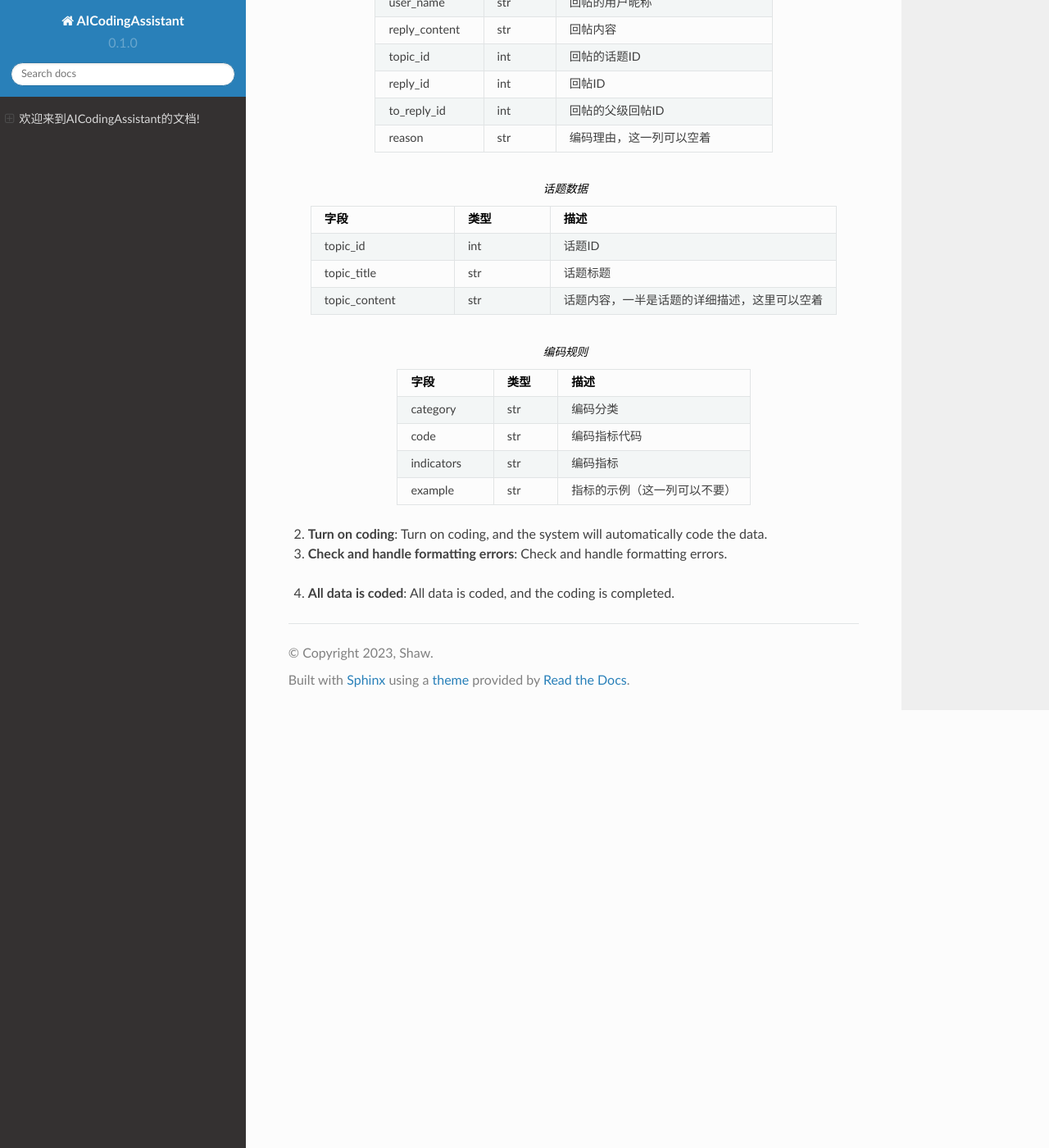
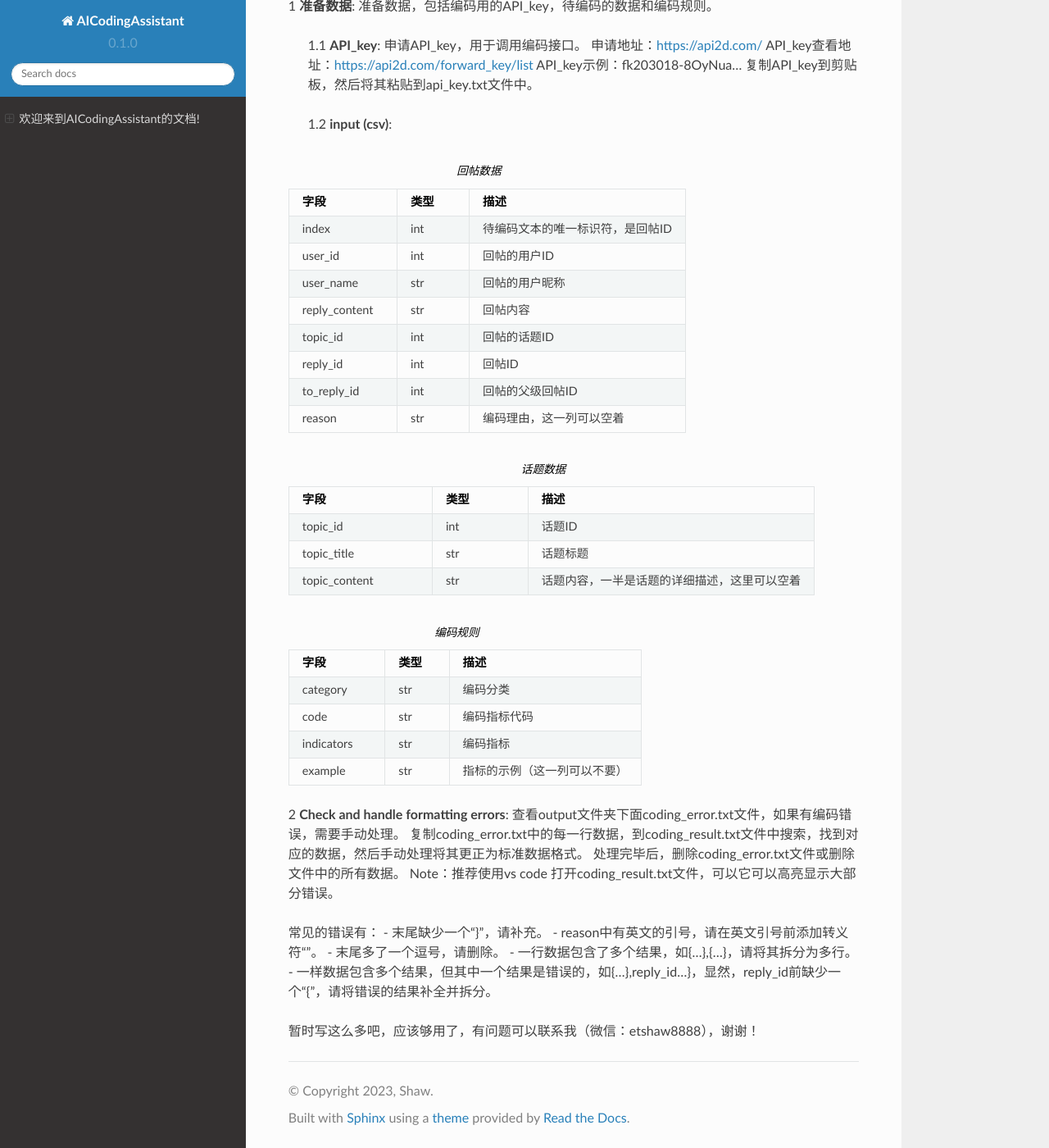
Before and after one commit to etShaw-zh/AICodingAssistant, a Sphinx documentation site: the page built from docs/source/index.rst, in a window 1280 px wide and 1400 px high, scrolled down 1076 px. Shown: the whole window at 82% size. Built offline with Sphinx 7.4.7 and the Read the Docs theme 2.0.0, drawn with Linux system fonts in a browser that asks for light colours; some of the changed text lies outside the part shown.

Commit message:
Update index.rst

```diff
--- a/docs/source/index.rst
+++ b/docs/source/index.rst
@@ -14,6 +14,7 @@
 
    当前项目还在开发中，以后会提供更多的功能，敬请期待。
 
+
 操作流程图
 -----------------
 
@@ -21,16 +22,32 @@
    :alt: Structure
    :align: center
 
-1. **准备数据**:
-   准备数据，包括编码用的API_key，待编码的数据和编码规则。
+项目目录结构
+-----------------
+root
+   |_ api_key.txt
+   |_ coding_scheme
+      |_ coding_scheme.csv
+   |_ input
+      |_ reply.csv
+      |_ topic.csv
+   |_ output
+   |_ AICodingAssistant.exe
+
+1 **准备数据**:
+准备数据，包括编码用的API_key，待编码的数据和编码规则。
 
    1.1 **API_key**:
-       从Open Food Facts申请API_key，用于获取食品数据。
+   申请API_key，用于调用编码接口。
+   申请地址：https://api2d.com/
+   API_key查看地址：https://api2d.com/forward_key/list
+   API_key示例：fk203018-8OyNua...
+   复制API_key到剪贴板，然后将其粘贴到api_key.txt文件中。
 
-   1.2 **待编码的数据**:
+   1.2 **input (csv)**:
 
 .. csv-table:: 回帖数据
-   :align: center
+   :align: left
    :header: "字段", "类型", "描述"
    :widths: 15, 10, 30
 
@@ -44,7 +61,7 @@
    "reason", str, "编码理由，这一列可以空着"
 
 .. csv-table:: 话题数据
-   :align: center
+   :align: left
    :header: "字段", "类型", "描述"
    :widths: 15, 10, 30
 
@@ -53,7 +70,7 @@
    "topic_content", str, "话题内容，一半是话题的详细描述，这里可以空着"
 
 .. csv-table:: 编码规则
-   :align: center
+   :align: left
    :header: "字段", "类型", "描述"
    :widths: 15, 10, 30
 
@@ -62,15 +79,21 @@
    "indicators", str, "编码指标"
    "example", str, "指标的示例（这一列可以不要）"
 
+2 **Check and handle formatting errors**:
+查看output文件夹下面coding_error.txt文件，如果有编码错误，需要手动处理。
+复制coding_error.txt中的每一行数据，到coding_result.txt文件中搜索，找到对应的数据，然后手动处理将其更正为标准数据格式。
+处理完毕后，删除coding_error.txt文件或删除文件中的所有数据。
+Note：推荐使用vs code 打开coding_result.txt文件，可以它可以高亮显示大部分错误。
 
-2. **Turn on coding**:
-   Turn on coding, and the system will automatically code the data.
+.. code-block:: 标准的数据格式如下
+   {"reply_id":"557092","tags":["E-3"],"reason":["回帖中提到了对教师备课的重要作用，这符合编码表中的建议和思考（E-3），即对建议进行考虑"]}
 
-3. **Check and handle formatting errors**:
-   Check and handle formatting errors.
+常见的错误有：
+- 末尾缺少一个“}”，请补充。
+- reason中有英文的引号，请在英文引号前添加转义符“\”。
+- 末尾多了一个逗号，请删除。
+- 一行数据包含了多个结果，如{...},{...}，请将其拆分为多行。
+- 一样数据包含多个结果，但其中一个结果是错误的，如{...},reply_id...}，显然，reply_id前缺少一个“{”，请将错误的结果补全并拆分。
 
-.. code-block:: console
-   (.venv) $ pip install lumache
 
-4. **All data is coded**:
-   All data is coded, and the coding is completed.
+暂时写这么多吧，应该够用了，有问题可以联系我（微信：etshaw8888），谢谢！
```
